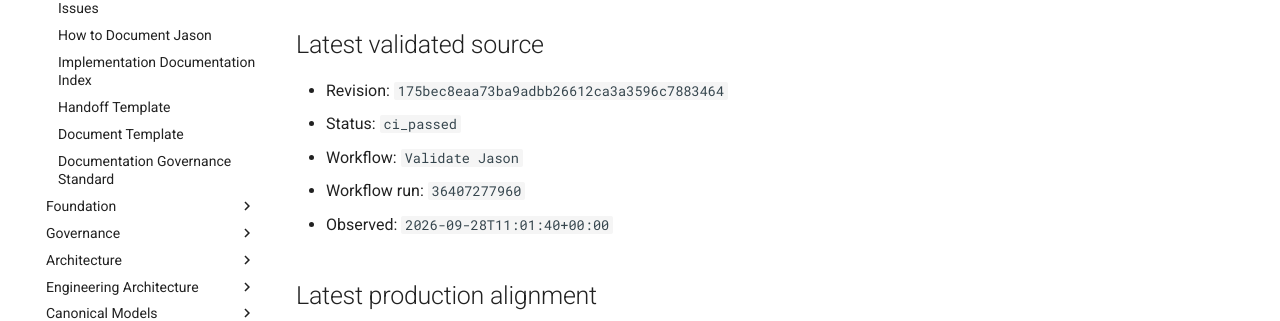
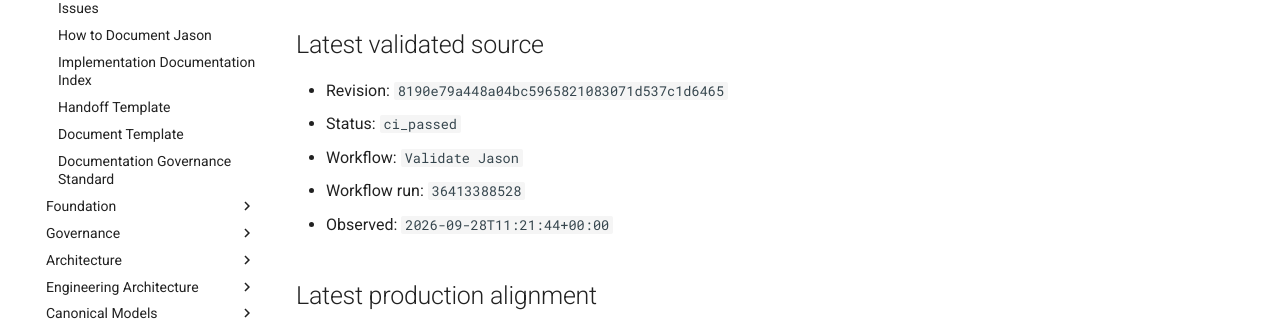
Before and after one commit to al-teamaot-com/jason, an MkDocs documentation site: the page built from docs/control/AUTOMATED-CHANGE-STATE.md, in a window 1280 px wide and 1163 px high. Shown: the part 337-658 px from the top of the window. Built offline with MkDocs 1.6.1 and Material for MkDocs 9.7.7, drawn with Linux system fonts in a browser that asks for light colours; comment, search, counter and statistics services are not loaded.

Commit message:
Reconcile automated documentation state for 8190e79a448a

```diff
--- a/docs/control/AUTOMATED-CHANGE-STATE.md
+++ b/docs/control/AUTOMATED-CHANGE-STATE.md
@@ -8,11 +8,11 @@
 
 ## Latest validated source
 
-- Revision: `175bec8eaa73ba9adbb26612ca3a3596c7883464`
+- Revision: `8190e79a448a04bc5965821083071d537c1d6465`
 - Status: `ci_passed`
 - Workflow: `Validate Jason`
-- Workflow run: `36407277960`
-- Observed: `2026-09-28T11:01:40+00:00`
+- Workflow run: `36413388528`
+- Observed: `2026-09-28T11:21:44+00:00`
 
 ## Latest production alignment
 
```
Also changed, not shown: docs/control/AUTOMATED-CHANGE-STATE.json (+4 -4 lines).
